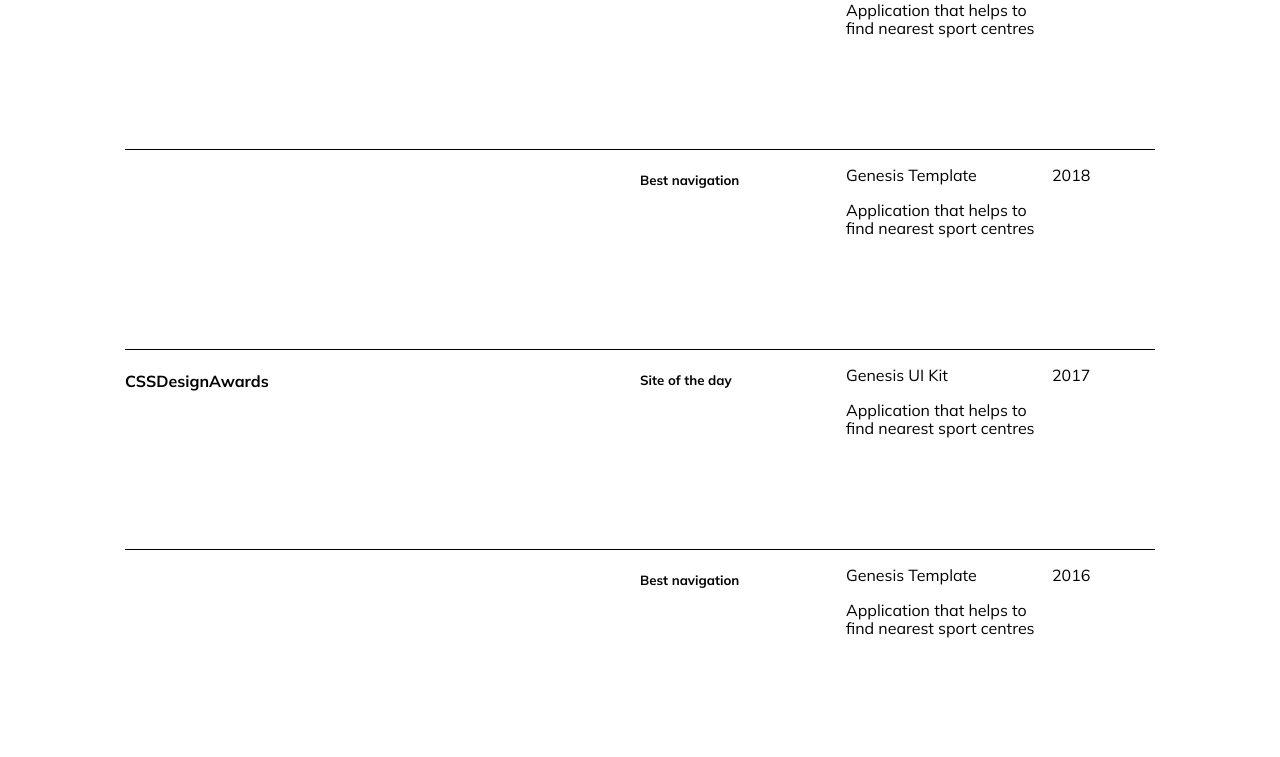
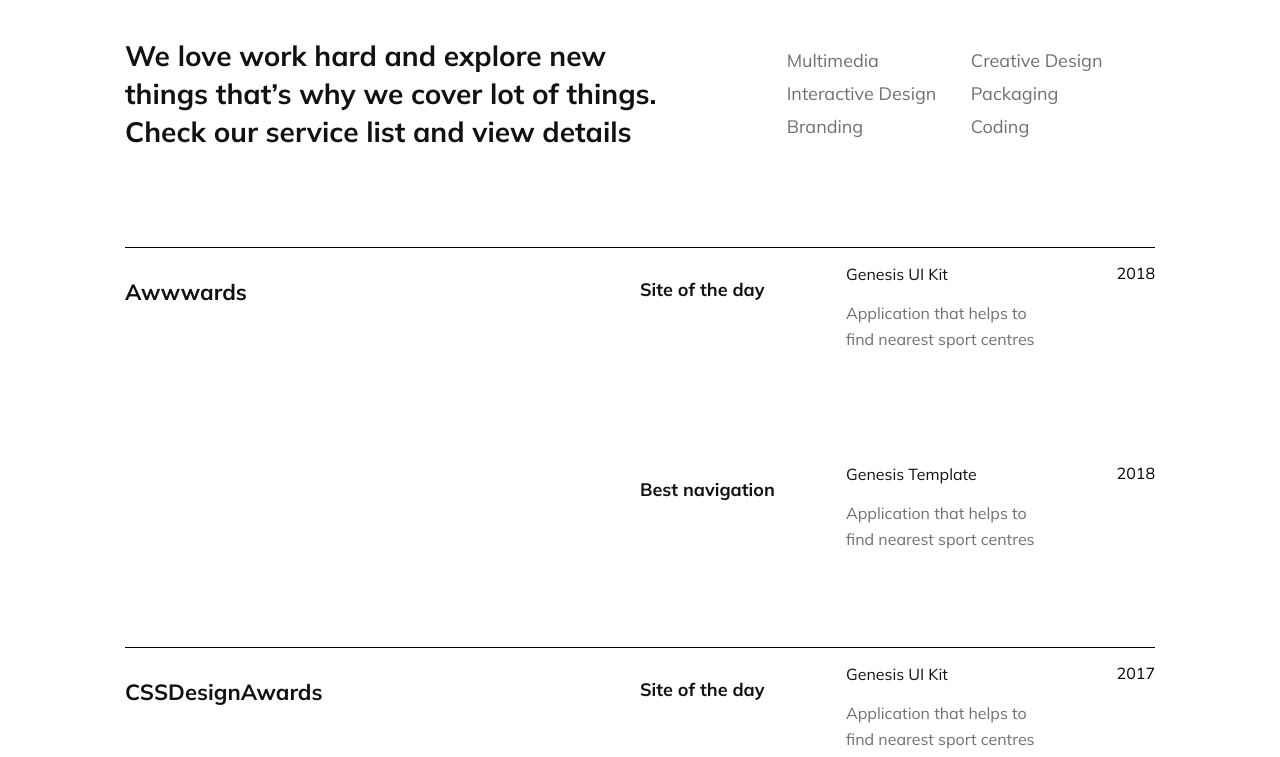
Before and after one commit to Thebeatkicks/genesis, a plain HTML site: page index.html in a window 1280 px wide. Shown: the part 2439-3196 px from the top of the page. Drawn offline with nearby package versions, Linux system fonts and the light colour scheme.

Commit message:
Fourth commit, styling and structure for index.html done

```diff
--- a/index.html
+++ b/index.html
@@ -43,45 +43,63 @@
                 <div><img src="images/sleeper.png"><img src="images/mask.png"><img src="images/piano.png"> <img src="images/green.png">  </div>
             </div>
 
+        <div class="table top">
+            <div class="table__left">
+                <h3>We love work hard and explore new things that’s
+                    why we cover lot of things. Check our service list
+                    and view details</h3>
+            </div>
+            <div class="table__right">
+                <p class="list">Multimedia</p>
+                <p class="list">Interactive Design</p>
+                <p class="list">Branding</p>
+            </div>
+            <div class="table__right">
+                <p class="list">Creative Design</p>
+                <p class="list">Packaging</p>
+                <p class="list">Coding</p>
+            </div>
+
+        </div>
         <div class="table">
             <div class="table__title"><h4>Awwwards</h4></div>
             <div class="table__award"><h5>Site of the day</h5></div>
             <div class="table__description">
-                <p>Genesis UI Kit</p>
-                <p>Application that helps to find nearest sport centres</p>
+                <p class="genesis">Genesis UI Kit</p>
+                <p class="genesis trans">Application that helps to find nearest sport centres</p>
             </div>
             <div class="table__year"><p>2018</p></div>
         </div>
         <div class="table">
-            <div class="table__title"></div>
-            <div class="table__award"><h5>Best navigation</h5></div>
-            <div class="table__description">
-                <p>Genesis Template</p>
-                <p>Application that helps to find nearest sport centres</p>
+            <div class="table__title" style="border: none;"></div>
+            <div class="table__award" style="border: none;"><h5>Best navigation</h5></div>
+            <div class="table__description" style="border: none;">
+                <p class="genesis">Genesis Template</p>
+                <p class="genesis trans">Application that helps to find nearest sport centres</p>
             </div>
-            <div class="table__year"><p>2018</p></div>
+            <div class="table__year" style="border: none;"><p>2018</p></div>
         </div>
         <div class="table">
             <div class="table__title"><h4>CSSDesignAwards</h4></div>
             <div class="table__award"><h5>Site of the day</h5></div>
             <div class="table__description">
-                <p>Genesis UI Kit</p>
-                <p>Application that helps to find nearest sport centres</p>
+                <p class="genesis">Genesis UI Kit</p>
+                <p class="genesis trans">Application that helps to find nearest sport centres</p>
             </div>
             <div class="table__year"><p>2017</p></div>
         </div>
         <div class="table">
-            <div class="table__title"></div>
-            <div class="table__award"><h5>Best navigation</h5></div>
-            <div class="table__description">
-                <p>Genesis Template</p>
-                <p>Application that helps to find nearest sport centres</p>
+            <div class="table__title"style="border-bottom: 1px solid black; border-top:none;"></div>
+            <div class="table__award" style="border-bottom: 1px solid black; border-top:none;"><h5>Best navigation</h5></div>
+            <div class="table__description" style="border-bottom: 1px solid black; border-top:none;">
+                <p class="genesis">Genesis Template</p>
+                <p class="genesis trans">Application that helps to find nearest sport centres</p>
             </div>
-            <div class="table__year"><p>2016</p></div>
+            <div class="table__year" style="border-bottom: 1px solid black; border-top:none;"><p>2016</p></div>
         </div>
         </main>
 
-    <footer>
+    <footer style="margin-top: 100px">
         <div class="nav">
             <div class="logo">
                 <img src="images/Logo2.png" alt="genesis-logo" href="index.html">
--- a/styles/_fonts.scss
+++ b/styles/_fonts.scss
@@ -1 +1,65 @@
 $main-font: 'Mulish', serif;
+
+h3 {
+    font-family: 'Mulish';
+    font-style: normal;
+    font-weight: 700;
+    font-size: 28px;
+    line-height: 38px;
+    color: #111111;
+}
+
+h4 {
+    font-family: 'Mulish';
+    font-style: normal;
+    font-weight: 700;
+    font-size: 22px;
+    line-height: 28px;
+    color: #111111;
+    }
+
+h5 {
+    font-family: 'Mulish';
+    font-style: normal;
+    font-weight: 700;
+    font-size: 18px;
+    line-height: 23px;
+    color: #111111;
+    }
+
+.genesis {
+    font-family: 'Mulish';
+    font-style: normal;
+    font-weight: 400;
+    font-size: 16px;
+    line-height: 20px;
+    color: #111111;
+    }
+
+.trans {
+    line-height: 26px;
+    mix-blend-mode: normal;
+    opacity: 0.6;
+
+    }
+
+.year {
+    font-family: 'Mulish';
+    font-style: normal;
+    font-weight: 400;
+    font-size: 16px;
+    line-height: 20px;
+    text-align: right;
+    color: #111111;
+    }
+
+.list {
+    font-family: 'Mulish';
+    font-style: normal;
+    font-weight: 400;
+    font-size: 18px;
+    line-height: 15px;
+    color: #111111;
+    mix-blend-mode: normal;
+    opacity: 0.6;
+}
--- a/styles/_main.scss
+++ b/styles/_main.scss
@@ -92,7 +92,26 @@ text-align: center;
     max-width: 100%;
     width: 1100px;
     height: 200px;
+}
 
+.top {
+    height: 106px;
+    margin-top: 91px;
+    margin-bottom: 101px;
+}
+
+.table__left {
+    width: 635px;
+    height: 200px;
+    align-content: center;
+    margin-right: 94px;
+
+}
+
+.table__right {
+    width: 20%;
+    height: 200px;
+    align-content: center;
 }
 
 .table__title {
@@ -114,4 +133,5 @@ text-align: center;
     width: 10%;
     height: 200px;
     border-top:1px solid black;
+    justify-items: end;
 }
```
Also changed, not shown: styles/index.css.
